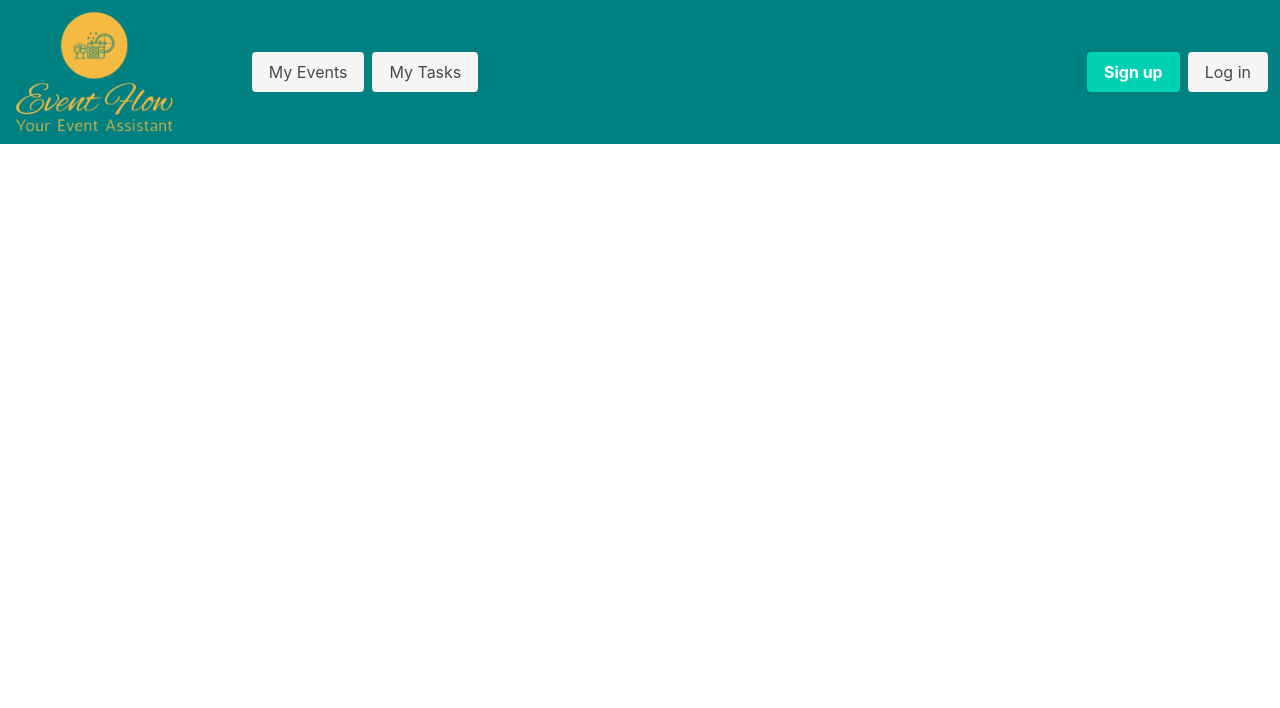
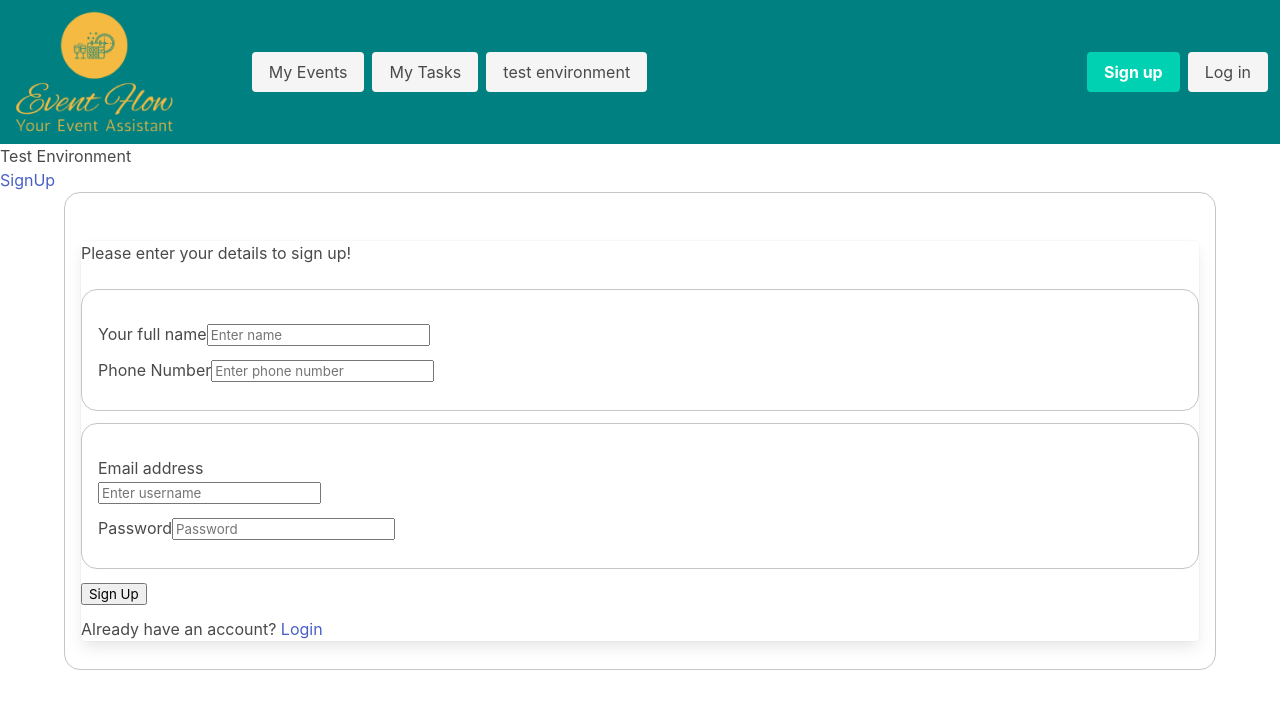
Before and after one commit to shaimaaGhamry/Event-Flow, a React (Create React App) app in the folder client/: page /testing in a window 1280 px wide. Shown: the top 708 px of the page. Built offline with nearby package versions, Linux system fonts and the light colour scheme.

Commit message:
created a testing page for components

```diff
--- a/client/src/App.js
+++ b/client/src/App.js
@@ -3,6 +3,8 @@ import NavTabs from './components/NavBar';
 import Home from './routes/Home';
 import MyEvents from './routes/MyEvents';
 import MyTasks from './routes/MyTasks';
+// FOR TESTING ONLY - DELETE LATER (also delete Route path - line 23)
+import TestEnv from './routes/testEnv';
 
 import { Route, Routes } from 'react-router-dom';
 
@@ -18,6 +20,7 @@ const App = () => {
        <Route path="/" element={<Home />} />
        <Route path="/myevents" element={<MyEvents />} />
        <Route path="/mytasks" element={<MyTasks />} />
+       <Route path="/testing" element={<TestEnv />} />
      </Routes>
     </div>
   );
--- a/client/src/components/NavBar.js
+++ b/client/src/components/NavBar.js
@@ -26,6 +26,9 @@ function NavTabs({ currentPage, handlePageChange }) {
                         <a class="button is-light" href="./mytasks">
                             My Tasks
                         </a>
+                        <a class="button is-light" href="./testing">
+                            test environment
+                        </a>
                     </div>
                 </div>
 
--- /dev/null
+++ b/client/src/routes/testEnv.js
@@ -0,0 +1,15 @@
+import React from 'react';
+
+import SignUp from "../components/SignUp";
+
+
+const TestEnv = () => {
+  return (
+    <div>
+      <p>Test Environment</p>
+    <SignUp/>
+  </div>
+  )
+}
+
+export default TestEnv;
```
